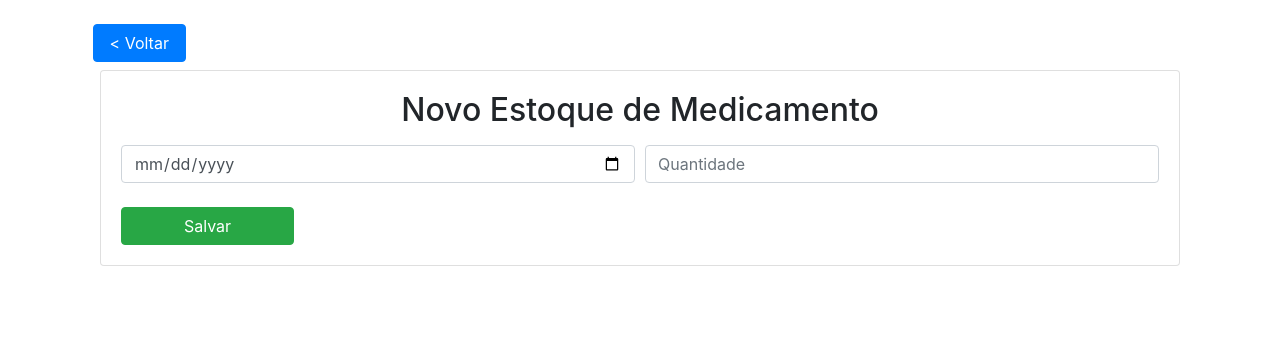
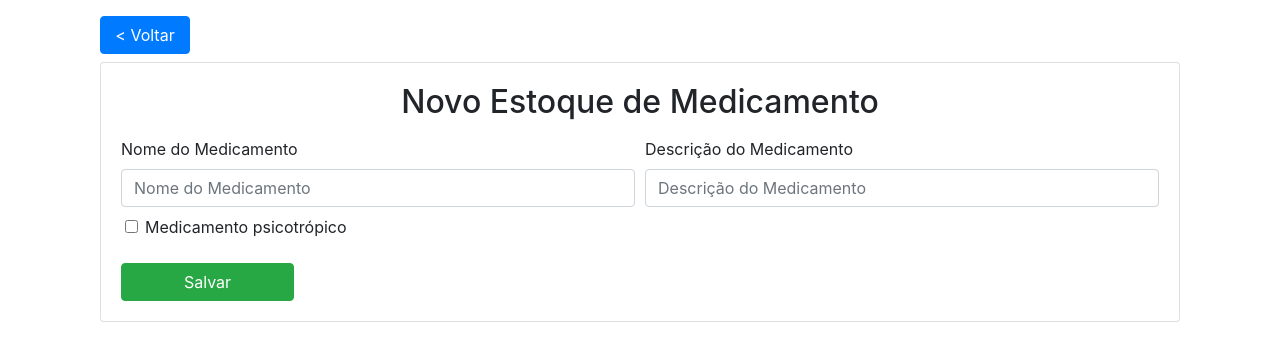
Before and after one commit to MagnoBelloni/OrganizingToCare, a Flask app: page /medicamento_estoque/novo/1 in a window 1280 px wide. Shown: the part 56-417 px from the top of the page. Run offline with Flask 2, Linux system fonts and the light colour scheme; some libraries are stand-ins or nearby versions.

Commit message:
alteração

```diff
--- a/organizingtocare/app/templates/medicamento/editar.html
+++ b/organizingtocare/app/templates/medicamento/editar.html
@@ -1,10 +1,11 @@
 {% extends "base.html" %}
 {% block content %}
 
-            <a href="/medicamento" class="btn btn-success mt-4 col-md-1"> < Voltar</a>
+
                  <!-- Card -->
             <div class="container  flex-column mt-2">
-                <div class="card smooth-shadow-md ">
+                <a href="/medicamento" class="btn btn-success mt-4 col-md-1"> < Voltar</a>
+                <div class="card smooth-shadow-md  mt-2 ">
                   <!-- Card body -->
                   <div class="card-body p-6">
                     <div class="mb-4">
--- a/organizingtocare/app/templates/medicamento/novo.html
+++ b/organizingtocare/app/templates/medicamento/novo.html
@@ -2,13 +2,13 @@
 {% block content %}
 
     <!--button class="btn btn-success mt-4 col-md-2" type="submit">Salvar</button-->
-    <a href="/medicamento" class="btn btn-success mt-4 col-md-1" > < Voltar</a>
-</form>
+
 
 
  <!-- Card -->
  <div class="container  flex-column mt-2">
-    <div class="card smooth-shadow-md ">
+  <a href="/medicamento" class="btn btn-success mt-4 col-md-1" > < Voltar</a>
+    <div class="card smooth-shadow-md mt-2 ">
       <!-- Card body -->
       <div class="card-body p-6">
         <div class="mb-4">
--- a/organizingtocare/app/templates/medicamento_estoque/editar.html
+++ b/organizingtocare/app/templates/medicamento_estoque/editar.html
@@ -1,9 +1,10 @@
 {% extends "base.html" %}
 {% block content %}
 
-<a href="/medicamento_paciente/editar/{{medicamento_estoque.medicamentoPacienteId}}" class="btn btn-primary mt-4 col-md-1 ml-2"> < Voltar</a>
+
 
 <div class="container  flex-column mt-2">
+    <a href="/medicamento_paciente/editar/{{medicamento_estoque.medicamentoPacienteId}}" class="btn btn-primary mt-4 col-md-0 "> < Voltar</a>
 	<div class="card smooth-shadow-md mt-2 ">
 		<div class="card-body p-6">
             <h2 class="d-flex justify-content-center">Editar Medicamento</h2>
@@ -13,10 +14,12 @@
 
                 <div class="form-row">
                     <div class="col-sm-12 col-lg-6 mt-2">
+                        <label for="Data de vencimento do medicamento">Data de vencimento do medicamento</label>
                         <input type="date" class="form-control" name="dataVencimento" id="dataVencimento"
                         data-toggle="tooltip" data-placement="right" title="Data de vencimento do medicamento" value="{{medicamento_estoque.dataVencimento.strftime('%Y-%m-%d')}}" required>
                     </div>
                     <div class="col-sm-12 col-lg-6 mt-2">
+                        <label for="Quantidade">Quantidade</label>
                         <input type="number" class="form-control" name="quantidade" id="quantidade" placeholder="Quantidade"
                         data-toggle="tooltip" data-placement="right" value="{{medicamento_estoque.quantidade}}" required>
                     </div>
--- a/organizingtocare/app/templates/medicamento_estoque/novo.html
+++ b/organizingtocare/app/templates/medicamento_estoque/novo.html
@@ -1,26 +1,33 @@
 {% extends "base.html" %}
 {% block content %}
-<a href="/medicamento_paciente/editar/{{medicamento_paciente_id}}" class="btn btn-primary mt-4 col-md-1 ml-2" > < Voltar</a>
+
 
 <div class="container  flex-column mt-2">
+    <a href="/medicamento_paciente/editar/{{medicamento_paciente_id}}" class="btn btn-primary mt-2 col-md-1 " > < Voltar</a></Voltar>
+    <br>
 	<div class="card smooth-shadow-md mt-2 ">
 		<div class="card-body p-6">
             <h2 class="d-flex justify-content-center">Novo Estoque de Medicamento</h2>
 
 
-<form action="/medicamento_estoque/novo/{{medicamento_paciente_id}}" method="post">
+            <form action="/medicamento/novo" method="post">
                 <div class="form-row">
                     <div class="col-sm-12 col-lg-6 mt-2">
-            <input type="date" class="form-control" name="dataVencimento" id="dataVencimento"
-            data-toggle="tooltip" data-placement="right" title="Data de vencimento do medicamento" required>
+                        <label  for="Nome do Medicamento">Nome do Medicamento</label>
+                        <input type="text" class="form-control" name="nome" id="nome" placeholder="Nome do Medicamento" required>
                     </div>
                     <div class="col-sm-12 col-lg-6 mt-2">
-            <input type="number" class="form-control" name="quantidade" id="quantidade" placeholder="Quantidade"
-            data-toggle="tooltip" data-placement="right" required>
+                        <label  for="Descrição do Medicamento">Descrição do Medicamento</label>
+                        <input type="text" class="form-control" name="descricao" id="descricao" placeholder="Descrição do Medicamento" required>
+                    </div>
+                    <div class="form-check col-sm-12 col-lg-6 mt-2 ml-4">
+                        <input type="checkbox" class="form-check-input" name="psicotropico" id="psicotropico">
+                        <label class="form-check-label" for="psicotropico">Medicamento psicotrópico</label>
                     </div>
                 </div>
 
                 <button class="btn btn-success mt-4 col-md-2" type="submit">Salvar</button>
+
             </form>
 		</div>
 	</div>
--- a/organizingtocare/app/templates/medicamento_paciente/novo.html
+++ b/organizingtocare/app/templates/medicamento_paciente/novo.html
@@ -1,7 +1,8 @@
 {% extends "base.html" %}
 {% block content %}
+
+<div class="container  flex-column mt-2">
     <a href="/paciente/editar/{{paciente_id}}" class="btn btn-success mt-4 col-md-1"> < Voltar</a>
-<div class="container  flex-column mt-2">
     <div class="card smooth-shadow-md mt-2 ">
         <div class="card-body p-6">
             <h2 class="d-flex justify-content-center">Novo Medicamento</h2>
@@ -11,6 +12,7 @@
 
                 <div class="form-row">
                     <div class="col-sm-12 col-lg-6 mt-2">
+                        <label  for="Medicamento">Medicamento</label>
                         <select class="custom-select" name="medicamentoId" id="cars">
                             {% for medicamento in medicamentos %}
                                 <option value="{{medicamento.id}}">
@@ -21,6 +23,7 @@
                         </select>
                     </div>
                     <div class="col-sm-12 col-lg-6 mt-2">
+                        <label  for="Quantidade Receita">Quantidade Receita</label>
                         <input type="text" class="form-control" name="quantidade" id="quantidade" placeholder="Quantidade Receita" required>
                     </div>
                     <div class="col-sm-12 col-lg-6 mt-2">
@@ -36,6 +39,7 @@
                 <button class="btn btn-success mt-4 col-md-2" type="submit">Salvar</button>
 
             </form>
+
         </div>
     </div>
 </div>
--- a/organizingtocare/app/templates/paciente/editar.html
+++ b/organizingtocare/app/templates/paciente/editar.html
@@ -3,9 +3,10 @@
 
 {% extends "base.html" %}
 {% block content %}
-<a href="/paciente" class="btn btn-success mt-4 col-md-1">< Voltar</a>
+
 
 <div class="container  flex-column mt-2">
+    <a href="/paciente" class="btn btn-success mt-4 col-md-1">< Voltar</a>
   <div class="card smooth-shadow-md mt-2 ">
     <div class="card-body p-6">
         <div class="mb-4">
--- a/organizingtocare/app/templates/paciente/index.html
+++ b/organizingtocare/app/templates/paciente/index.html
@@ -4,7 +4,7 @@
  <!-- card  -->
  <div class="card mt-2">
     <!-- card header  -->
-    <div class="card-header bg-white border-bottom-0 py-4">
+    <div class="card-header bg-white border-bottom-0 py-7">
       <h2 class="d-flex justify-content-center">Pacientes</h2>
       <a class="btn btn-success text-white mt-2" href="/paciente/novo">Novo</a>
     </div>
@@ -27,7 +27,7 @@
             <td class="align-middle"><div class="d-flex
                 align-items-center">
                 <div class="ms-3 lh-1">
-                  <h5 class="fw-bold mb-1">{{paciente.nome}}</h5>
+                  <p class="fw-bold mb-1">{{paciente.nome}}</p>
 
                 </div>
               </div></td>
--- a/organizingtocare/app/templates/usuario/editar.html
+++ b/organizingtocare/app/templates/usuario/editar.html
@@ -1,9 +1,10 @@
 {% extends "base.html" %}
 {% block content %}
 
-<a href="/usuario" class="btn btn-success mt-4 col-md-1"> < Voltar</a>
+
 
 <div class="container  flex-column mt-2">
+    <a href="/usuario" class="btn btn-success mt-4 col-md-1"> < Voltar</a>
 	<div class="card smooth-shadow-md mt-2 ">
 		<div class="card-body p-6">
             <h1>Editar Usuário</h1>
--- a/organizingtocare/app/templates/usuario/novo.html
+++ b/organizingtocare/app/templates/usuario/novo.html
@@ -1,9 +1,10 @@
 {% extends "base.html" %}
 {% block content %}
-<a href="/usuario" class="btn btn-success mt-4 col-md-1" type="submit">< Voltar</a>
+
 
 <div class="container  flex-column mt-2">
-        <div class="card smooth-shadow-md ">
+    <a href="/usuario" class="btn btn-success mt-4 col-md-1" type="submit">< Voltar</a>
+        <div class="card smooth-shadow-md mt-2 ">
         <!-- Card body -->
             <div class="card-body p-6">
                 <h1>Novo Usuário</h1>
```
Also changed, not shown: organizingtocare/app/templates/medicamento/index.html (+14 -15 lines), organizingtocare/app/templates/medicamento_paciente/editar.html (+5 -2 lines), organizingtocare/app/templates/paciente/novo.html (+4 -4 lines), organizingtocare/app/templates/usuario/login.html (+0 -9 lines). Lines whose indentation alone changed are shown as unchanged.
